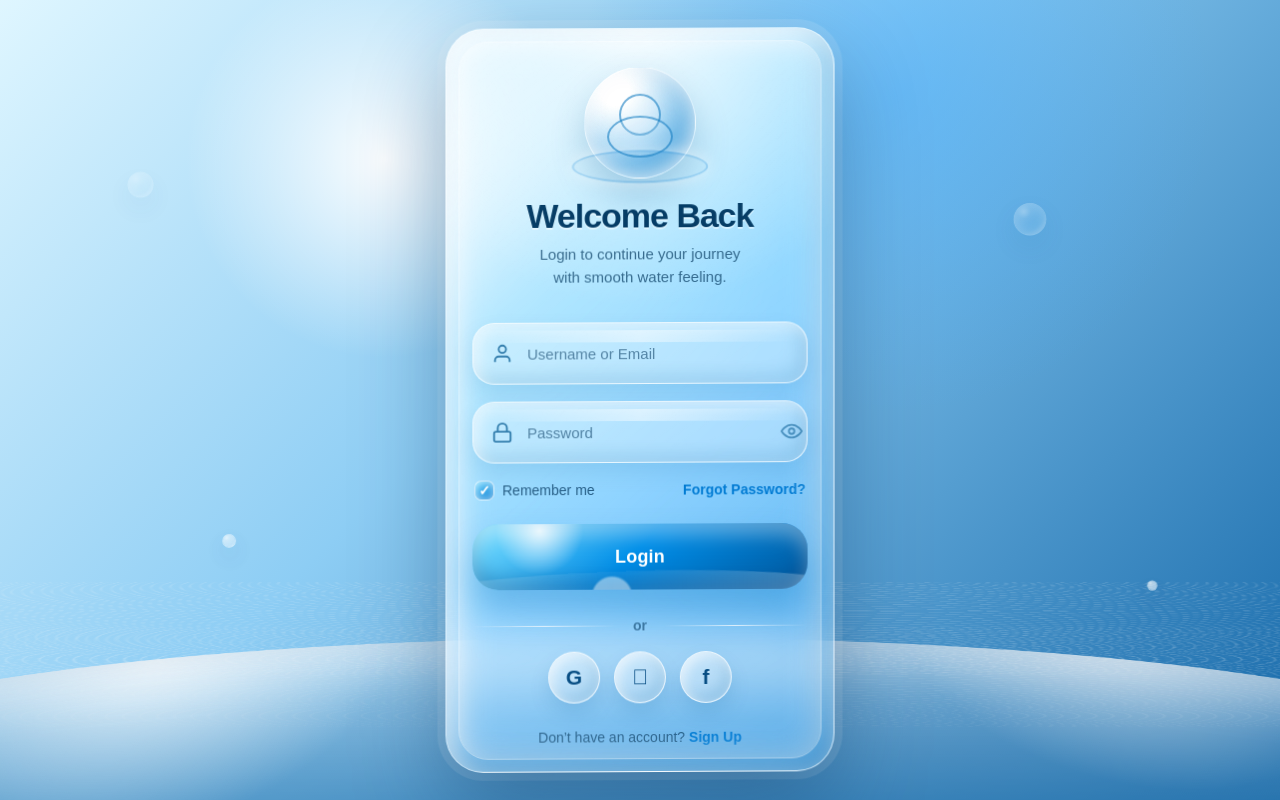
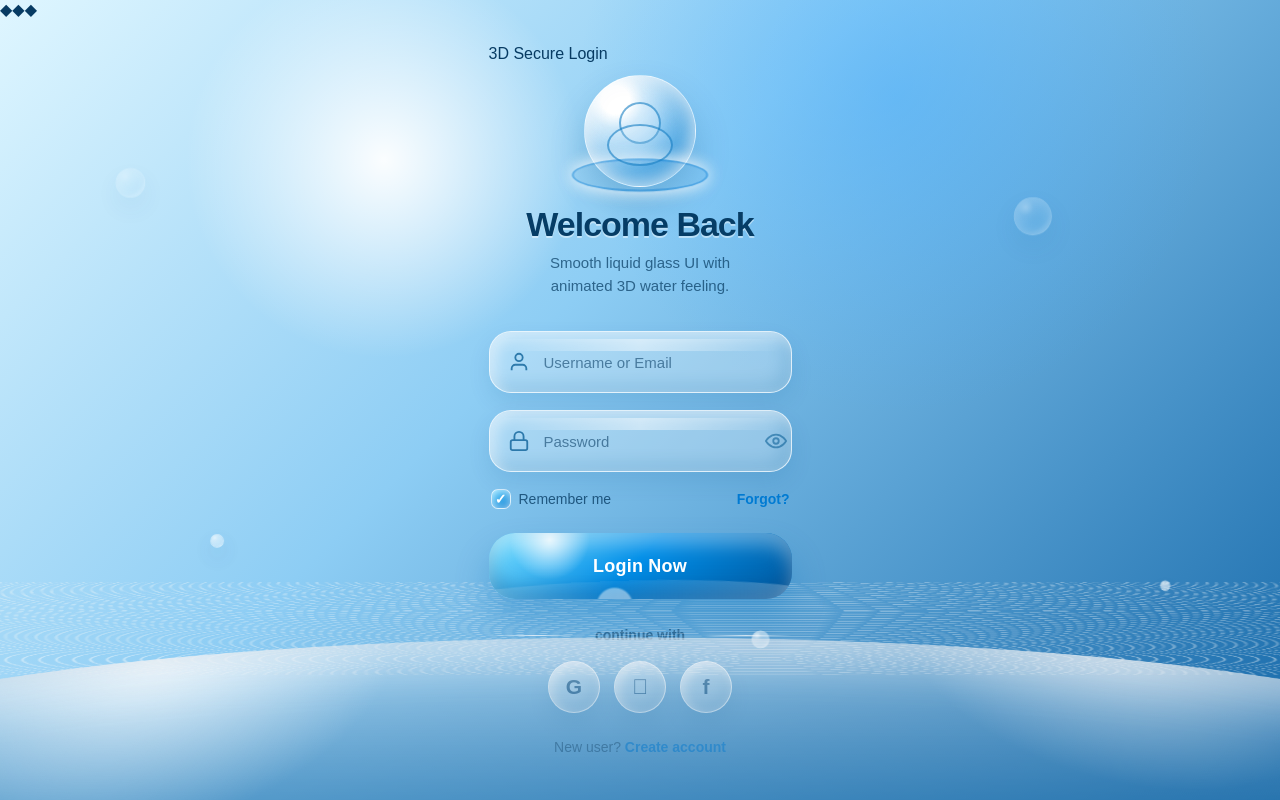
Before and after one commit to sambhajingrdevelopers/Login-page, a Next.js app: page / in a window 1280 px wide. Built offline with nearby package versions, Linux system fonts and the light colour scheme.

Commit message:
Refactor WaterLoginPage with bubble animations

```diff
--- a/app/page.tsx
+++ b/app/page.tsx
@@ -1,7 +1,25 @@
 "use client";
 
-import type { CSSProperties, MouseEvent } from "react";
-import { useState } from "react";
+import { MouseEvent, useState } from "react";
+import type { CSSProperties } from "react";
+
+type BubbleStyle = CSSProperties & {
+  "--size": string;
+  "--left": string;
+  "--time": string;
+  "--delay": string;
+  "--move": string;
+};
+
+const bubbles: BubbleStyle[] = [
+  { "--size": "32px", "--left": "7%", "--time": "9s", "--delay": "-1s", "--move": "34px" },
+  { "--size": "18px", "--left": "17%", "--time": "7s", "--delay": "-4s", "--move": "-28px" },
+  { "--size": "42px", "--left": "77%", "--time": "11s", "--delay": "-2s", "--move": "38px" },
+  { "--size": "14px", "--left": "91%", "--time": "8s", "--delay": "-5s", "--move": "-22px" },
+  { "--size": "25px", "--left": "58%", "--time": "10s", "--delay": "-7s", "--move": "24px" },
+  { "--size": "20px", "--left": "38%", "--time": "12s", "--delay": "-6s", "--move": "-40px" },
+  { "--size": "15px", "--left": "68%", "--time": "8s", "--delay": "-3s", "--move": "22px" },
+];
 
 export default function WaterLoginPage() {
   const [showPassword, setShowPassword] = useState(false);
@@ -18,59 +36,83 @@ export default function WaterLoginPage() {
     ripple.style.left = `${event.clientX - rect.left - size / 2}px`;
     ripple.style.top = `${event.clientY - rect.top - size / 2}px`;
     element.appendChild(ripple);
+    setTimeout(() => ripple.remove(), 760);
 
-    setTimeout(() => ripple.remove(), 700);
-
-    for (let i = 0; i < 8; i++) {
+    for (let i = 0; i < 12; i++) {
       const drop = document.createElement("span");
       drop.className = "drop";
       drop.style.left = `${event.clientX}px`;
       drop.style.top = `${event.clientY}px`;
 
       const angle = Math.random() * Math.PI * 2;
-      const distance = 25 + Math.random() * 45;
+      const distance = 28 + Math.random() * 70;
       drop.style.setProperty("--x", `${Math.cos(angle) * distance}px`);
       drop.style.setProperty("--y", `${Math.sin(angle) * distance}px`);
 
       document.body.appendChild(drop);
-      setTimeout(() => drop.remove(), 700);
+      setTimeout(() => drop.remove(), 850);
     }
   };
 
   const tiltCard = (event: MouseEvent<HTMLElement>) => {
     const card = event.currentTarget;
-    const x = (window.innerWidth / 2 - event.clientX) / 45;
-    const y = (window.innerHeight / 2 - event.clientY) / 45;
-    card.style.transform = `translateY(-8px) rotateX(${y}deg) rotateY(${-x}deg)`;
+    const rect = card.getBoundingClientRect();
+    const x = (event.clientX - rect.left - rect.width / 2) / 26;
+    const y = (event.clientY - rect.top - rect.height / 2) / 30;
+    card.style.transform = `translateY(-10px) rotateX(${-y}deg) rotateY(${x}deg)`;
   };
 
   const resetTilt = (event: MouseEvent<HTMLElement>) => {
-    event.currentTarget.style.transform = "rotateX(4deg) rotateY(-4deg)";
+    event.currentTarget.style.transform = "translateY(0) rotateX(5deg) rotateY(-6deg)";
   };
 
   return (
     <main className="water-login-page">
+      <div className="sky-orbs" aria-hidden="true">
+        <span className="orb orb-one" />
+        <span className="orb orb-two" />
+        <span className="orb orb-three" />
+      </div>
+
       <div className="ocean" aria-hidden="true">
-        <div className="bubble" style={{ "--size": "28px", "--left": "8%", "--time": "9s", "--delay": "-1s", "--move": "34px" } as CSSProperties} />
-        <div className="bubble" style={{ "--size": "18px", "--left": "18%", "--time": "7s", "--delay": "-4s", "--move": "-28px" } as CSSProperties} />
-        <div className="bubble" style={{ "--size": "36px", "--left": "77%", "--time": "11s", "--delay": "-2s", "--move": "38px" } as CSSProperties} />
-        <div className="bubble" style={{ "--size": "14px", "--left": "90%", "--time": "8s", "--delay": "-5s", "--move": "-22px" } as CSSProperties} />
-        <div className="bubble" style={{ "--size": "22px", "--left": "58%", "--time": "10s", "--delay": "-7s", "--move": "24px" } as CSSProperties} />
-        <div className="wave" />
-        <div className="wave two" />
+        {bubbles.map((bubble, index) => (
+          <span key={index} className="bubble" style={bubble} />
+        ))}
+
+        <span className="fish fish-one">◆</span>
+        <span className="fish fish-two">◆</span>
+        <span className="fish fish-three">◆</span>
+
+        <div className="crystal crystal-one" />
+        <div className="crystal crystal-two" />
+        <div className="crystal crystal-three" />
+
+        <div className="wave wave-one" />
+        <div className="wave wave-two" />
+        <div className="wave wave-three" />
         <div className="water-surface" />
       </div>
 
-      <section className="login-wrap" onMouseMove={tiltCard} onMouseLeave={resetTilt}>
-        <div className="water-logo">
-          <div className="splash-ring" />
+      <section className="phone-shell" onMouseMove={tiltCard} onMouseLeave={resetTilt}>
+        <div className="phone-reflection" />
+        <div className="notch" />
+
+        <div className="premium-badge">
+          <span className="badge-dot" />
+          3D Secure Login
+        </div>
+
+        <div className="water-logo" onClick={createWaterEffect}>
+          <div className="logo-core" />
+          <div className="splash-ring ring-one" />
+          <div className="splash-ring ring-two" />
         </div>
 
         <h1 className="title">Welcome Back</h1>
         <p className="subtitle">
-          Login to continue your journey
+          Smooth liquid glass UI with
           <br />
-          with smooth water feeling.
+          animated 3D water feeling.
         </p>
 
         <form className="form">
@@ -80,6 +122,7 @@ export default function WaterLoginPage() {
               <circle cx="12" cy="7" r="4" />
             </svg>
             <input type="text" placeholder="Username or Email" />
+            <span className="field-shine" />
           </div>
 
           <div className="field liquid-click" onClick={createWaterEffect}>
@@ -104,6 +147,7 @@ export default function WaterLoginPage() {
                 <circle cx="12" cy="12" r="3" />
               </svg>
             </button>
+            <span className="field-shine" />
           </div>
 
           <div className="options">
@@ -112,16 +156,17 @@ export default function WaterLoginPage() {
               <span>Remember me</span>
             </label>
             <a className="forgot" href="#">
-              Forgot Password?
+              Forgot?
             </a>
           </div>
 
           <button className="login-btn liquid-click" type="button" onClick={createWaterEffect}>
-            <span>Login</span>
+            <span>Login Now</span>
             <div className="btn-wave" />
+            <div className="btn-light" />
           </button>
 
-          <div className="divider">or</div>
+          <div className="divider">continue with</div>
 
           <div className="socials">
             <button className="social-btn liquid-click" type="button" onClick={createWaterEffect}>G</button>
@@ -130,7 +175,7 @@ export default function WaterLoginPage() {
           </div>
 
           <p className="signup">
-            Don’t have an account? <a href="#">Sign Up</a>
+            New user? <a href="#">Create account</a>
           </p>
         </form>
       </section>
```
